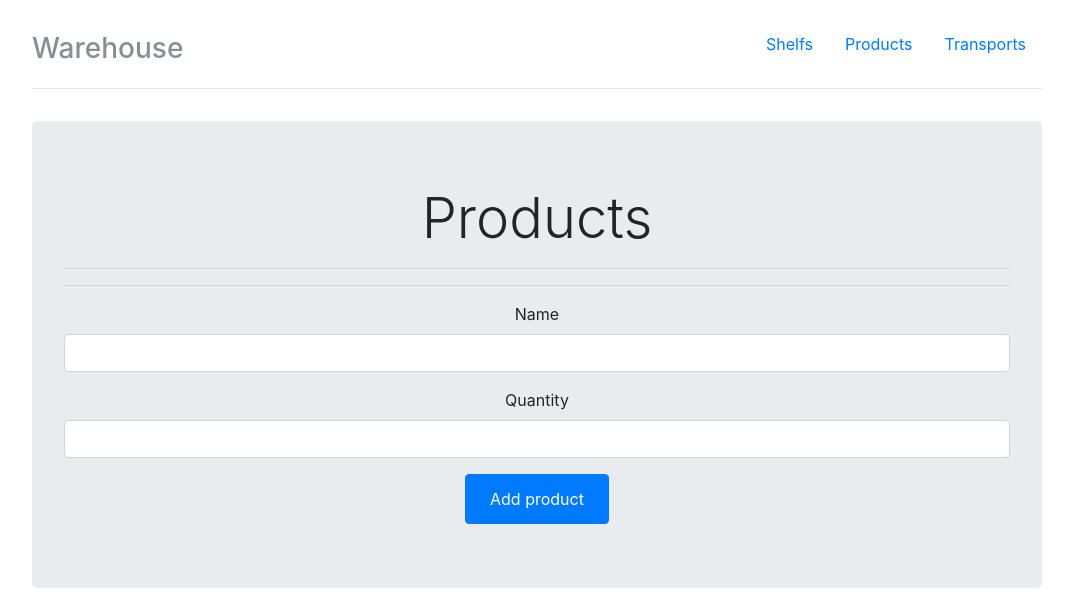
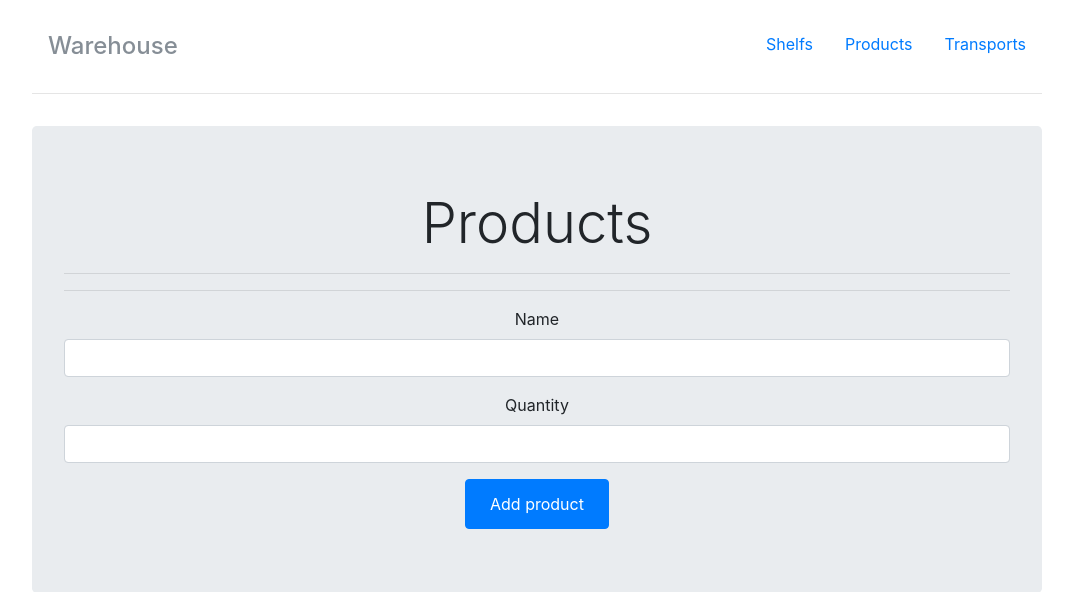
Before and after one commit to nazomeku/skygate-wh, a Flask app: page /products in a window 1280 px wide. Shown: the top 592 px of the page, without its empty margins (103-1176 px from the left). Run offline with Flask 2, Linux system fonts and the light colour scheme; data that the repository does not hold is empty; parts of the project's set-up code (start-up, migrations or seed data) failed here and were passed over; some libraries are stand-ins or nearby versions.

Commit message:
update navbar

```diff
--- a/app/templates/includes/_navbar.html
+++ b/app/templates/includes/_navbar.html
@@ -1,5 +1,10 @@
       <div class="header clearfix">
         <nav>
+          <ul class="nav nav-pills float-left">
+            <li class="nav-item">
+              <a class="nav-link" href="{{url_for('index')}}"><h4 class="text-muted">Warehouse</h4></a>
+            </li>
+          </ul>
           <ul class="nav nav-pills float-right">
             <li class="nav-item">
               <a class="nav-link" href="{{ url_for('shelfs') }}">Shelfs <span class="sr-only">(current)</span></a>
@@ -12,5 +17,4 @@
             </li>
           </ul>
         </nav>
-        <h3 class="text-muted">Warehouse</h3>
       </div>
```
